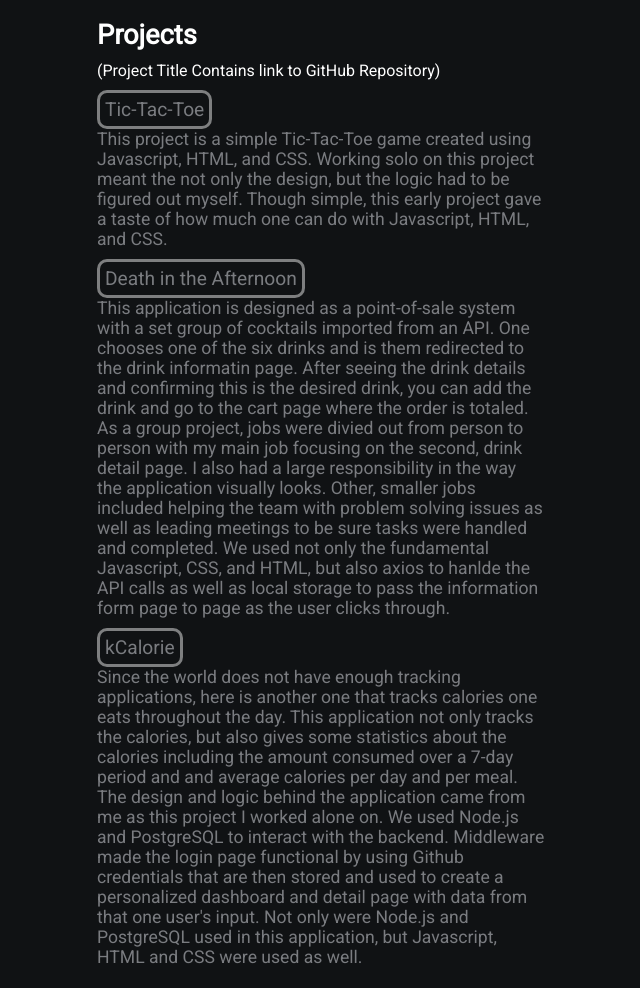
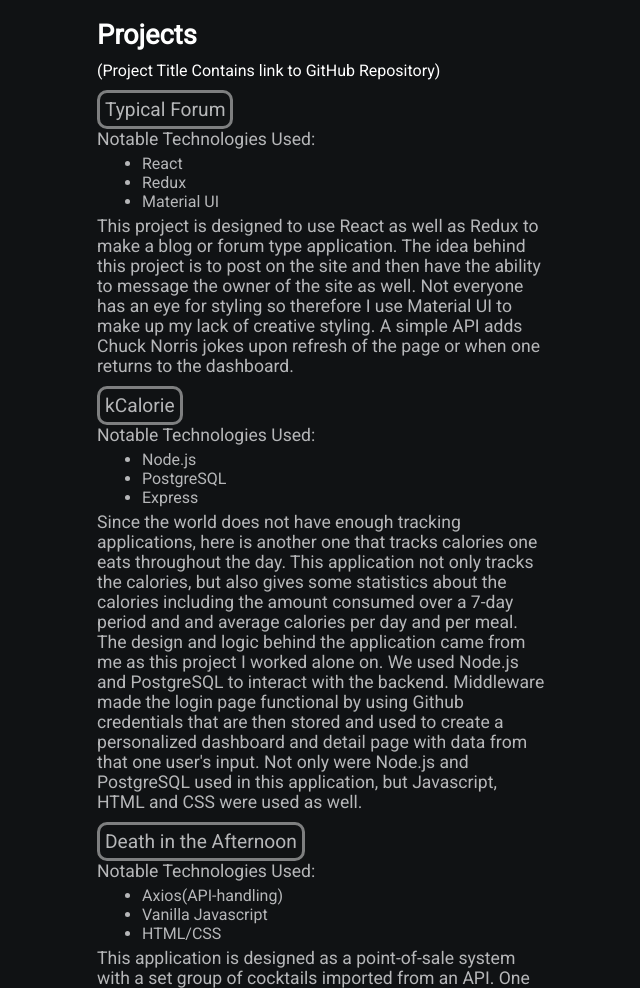
Before and after one commit to jhmccandless/portfolio, a plain HTML site: page index.html in a window 1280 px wide. Shown: the part 707-1695 px from the top of the page, without its empty margins (563-1203 px from the left). Drawn offline with Linux system fonts and the light colour scheme.

Commit message:
added the React solo project

```diff
--- a/index.html
+++ b/index.html
@@ -19,9 +19,6 @@
         <i class="fas fa-code fa-5x white"></i>
         <h2>Jason McCandless</h2>
         <p>Houston, TX</p>
-        <a href="https://twitter.com/RickyLongleaf"
-          ><i class="fab fa-twitter"></i
-        ></a>
         <a href="https://www.linkedin.com/in/jhmccandless/"
           ><i class="fab fa-linkedin"></i
         ></a>
@@ -69,36 +66,32 @@
         <a
           class="link"
           nhref="https://github.com/jhmccandless/project-tic-tac-toe"
-          >Tic-Tac-Toe</a
+          >Typical Forum</a
         >
+        <p>Notable Technologies Used:</p>
+        <ul>
+          <li>React</li>
+          <li>Redux</li>
+          <li>Material UI</li>
+        </ul>
         <p>
-          This project is a simple Tic-Tac-Toe game created using Javascript,
-          HTML, and CSS. Working solo on this project meant the not only the
-          design, but the logic had to be figured out myself. Though simple,
-          this early project gave a taste of how much one can do with
-          Javascript, HTML, and CSS.
-        </p>
-        <a class="link" href="https://github.com/jhmccandless/front-end-project"
-          >Death in the Afternoon</a
-        >
-        <p>
-          This application is designed as a point-of-sale system with a set
-          group of cocktails imported from an API. One chooses one of the six
-          drinks and is them redirected to the drink informatin page. After
-          seeing the drink details and confirming this is the desired drink, you
-          can add the drink and go to the cart page where the order is totaled.
-          As a group project, jobs were divied out from person to person with my
-          main job focusing on the second, drink detail page. I also had a large
-          responsibility in the way the application visually looks. Other,
-          smaller jobs included helping the team with problem solving issues as
-          well as leading meetings to be sure tasks were handled and completed.
-          We used not only the fundamental Javascript, CSS, and HTML, but also
-          axios to hanlde the API calls as well as local storage to pass the
-          information form page to page as the user clicks through.
+          This project is designed to use React as well as Redux to make a blog
+          or forum type application. The idea behind this project is to post on
+          the site and then have the ability to message the owner of the site as
+          well. Not everyone has an eye for styling so therefore I use Material
+          UI to make up my lack of creative styling. A simple API adds Chuck
+          Norris jokes upon refresh of the page or when one returns to the
+          dashboard.
         </p>
         <a class="link" href="https://github.com/jhmccandless/calorie-count"
           >kCalorie</a
         >
+        <p>Notable Technologies Used:</p>
+        <ul>
+          <li>Node.js</li>
+          <li>PostgreSQL</li>
+          <li>Express</li>
+        </ul>
         <p>
           Since the world does not have enough tracking applications, here is
           another one that tracks calories one eats throughout the day. This
@@ -113,6 +106,30 @@
           Node.js and PostgreSQL used in this application, but Javascript, HTML
           and CSS were used as well.
         </p>
+        <a class="link" href="https://github.com/jhmccandless/front-end-project"
+          >Death in the Afternoon</a
+        >
+        <p>Notable Technologies Used:</p>
+        <ul>
+          <li>Axios(API-handling)</li>
+          <li>Vanilla Javascript</li>
+          <li>HTML/CSS</li>
+        </ul>
+        <p>
+          This application is designed as a point-of-sale system with a set
+          group of cocktails imported from an API. One chooses one of the six
+          drinks and is them redirected to the drink information page. After
+          seeing the drink details and confirming this is the desired drink, you
+          can add the drink and go to the cart page where the order is totaled.
+          As a group project, jobs were divided out from person to person with
+          my main job focusing on the second, drink detail page. I also had a
+          large responsibility in the way the application visually looks. Other,
+          smaller jobs included helping the team with problem solving issues as
+          well as leading meetings to be sure tasks were handled and completed.
+          We used not only the fundamental Javascript, CSS, and HTML, but also
+          axios to handle the API calls as well as local storage to pass the
+          information form page to page as the user clicks through.
+        </p>
       </div>
     </div>
   </body>
--- a/style.css
+++ b/style.css
@@ -11,7 +11,7 @@ body {
   padding: 0;
   font-family: "Roboto", sans-serif;
   background-color: #101214;
-  color: #7a7c80;
+  color: #b6b7b9;
 }
 
 h2,
@@ -19,8 +19,12 @@ h2,
   color: #fff;
 }
 
+ul {
+  margin: 5px;
+  margin-top: -5px;
+}
 a {
-  color: #7a7c80;
+  color: #b6b7b9;
   text-decoration: none;
 }
 /* section 1 */
```
